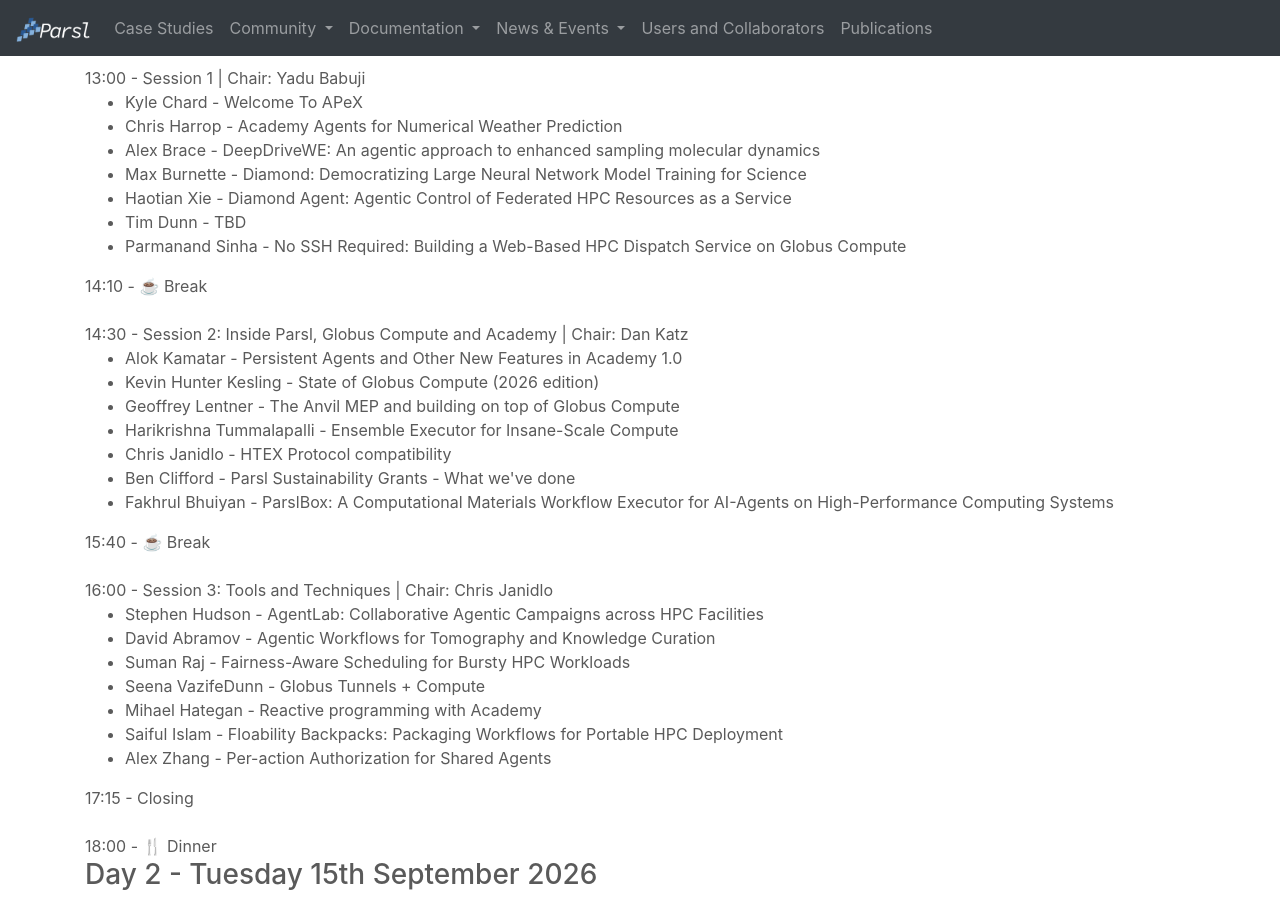
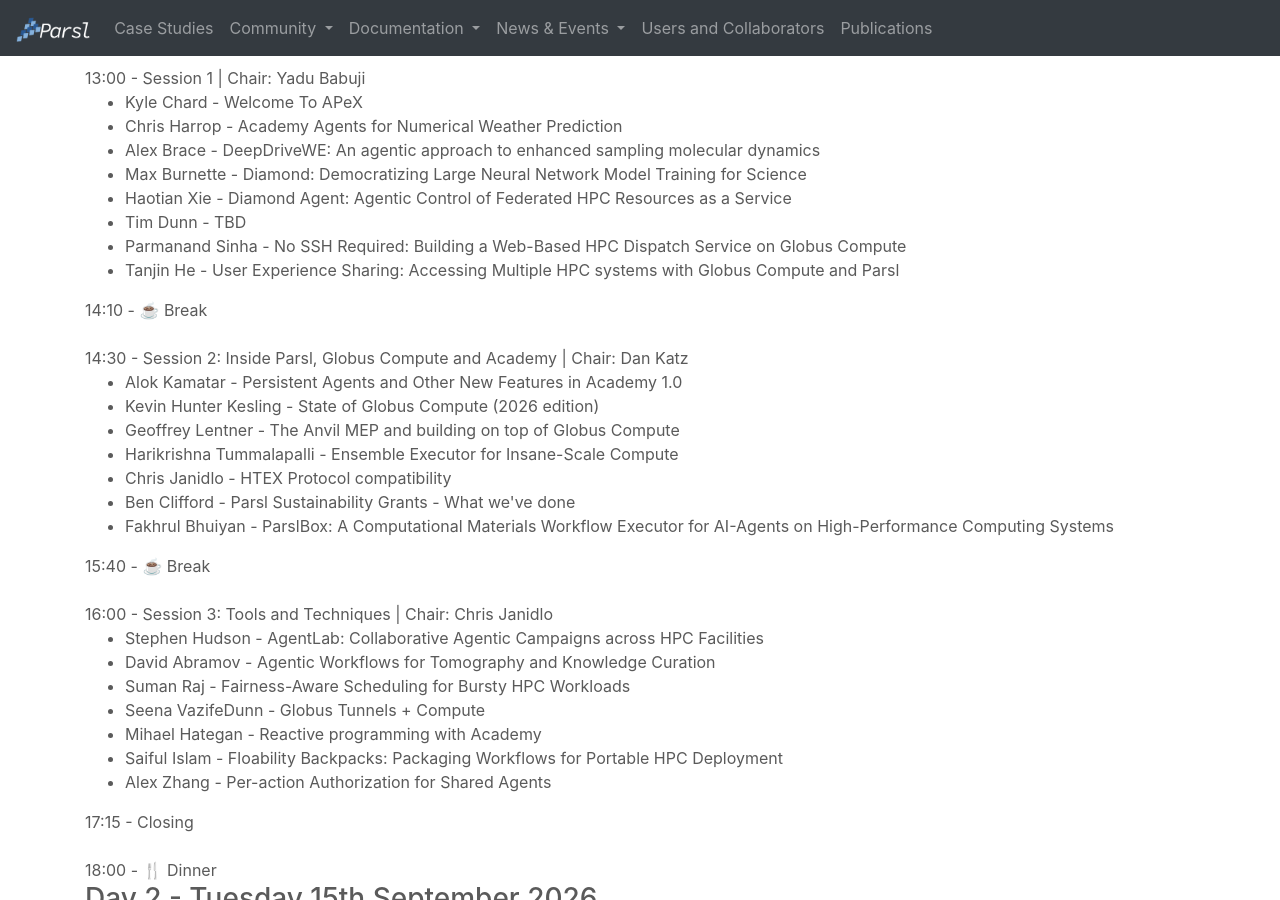
Before and after one commit to Parsl/parsl.github.io, a Jekyll site: the page built from parslfest/apex2026.html, in a window 1280 px wide and 900 px high, scrolled down 666 px. Built offline with Jekyll 4.4.1, drawn with Linux system fonts in a browser that asks for light colours.

Commit message:
Add Tanjin

```diff
--- a/parslfest/apex2026.html
+++ b/parslfest/apex2026.html
@@ -69,6 +69,7 @@
 <li>Haotian Xie - Diamond Agent: Agentic Control of Federated HPC Resources as a Service  </li>
 <li>Tim Dunn - TBD   </li>
 <li>Parmanand Sinha - No SSH Required: Building a Web-Based HPC Dispatch Service on Globus Compute  </li>
+<li>Tanjin He - User Experience Sharing: Accessing Multiple HPC systems with Globus Compute and Parsl</li>
 </ul>
 
 14:10 - ☕️ Break  <br /><br />
```
